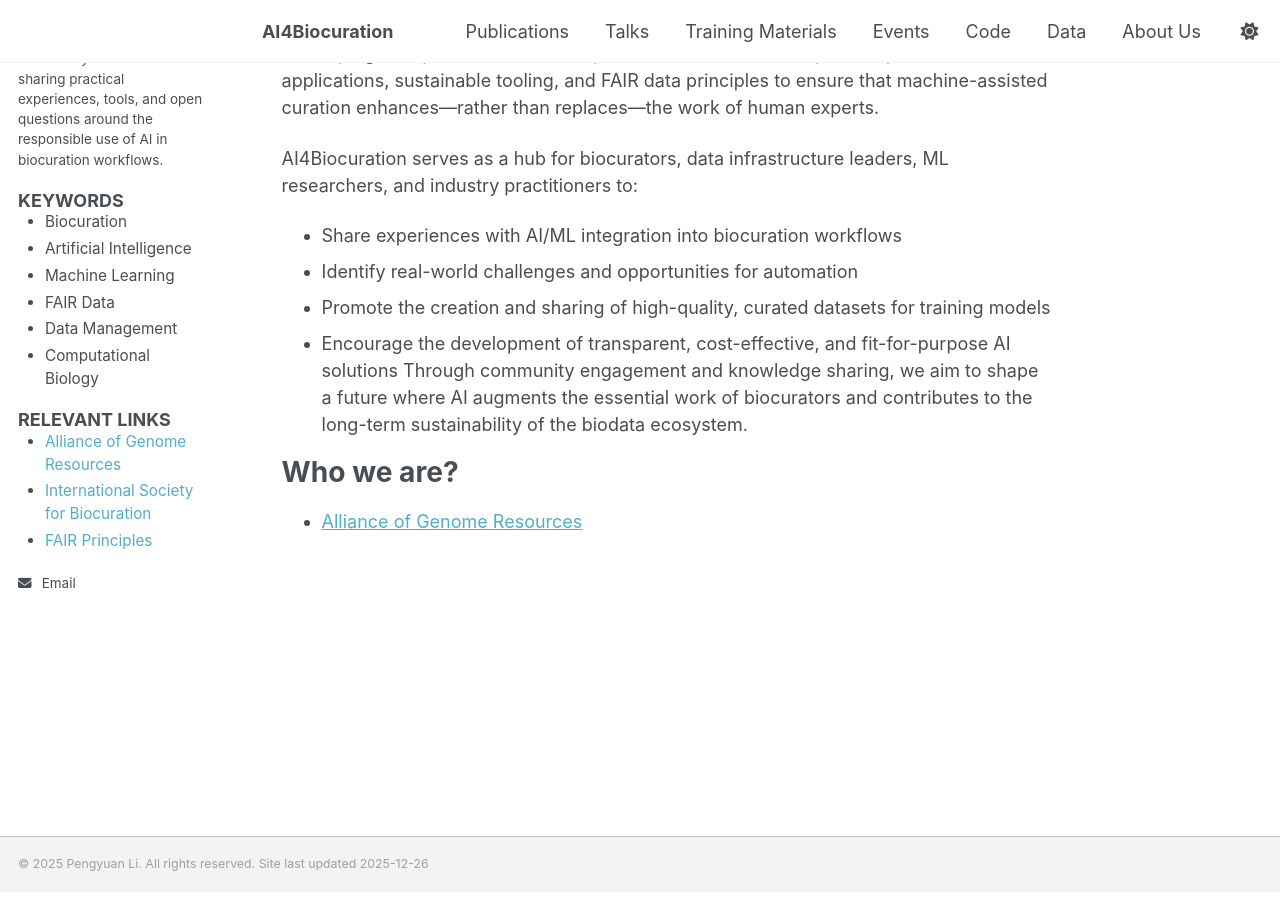
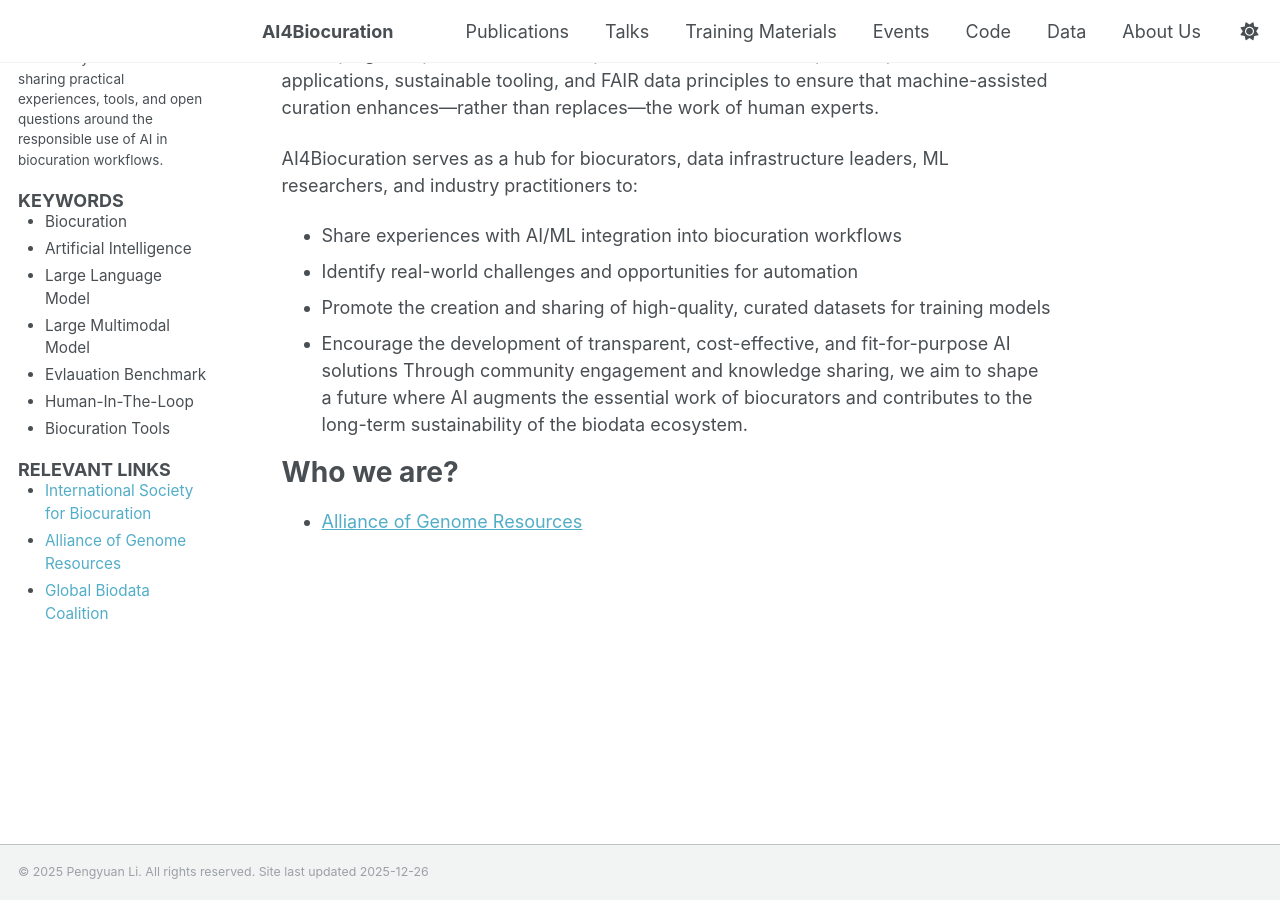
Before and after one commit to AI4BioCuration/AI4BioCuration.github.io, a Jekyll site: the page built from _pages/about.md, in a window 1280 px wide and 900 px high, scrolled down 319 px. Built offline with Jekyll 4.4.1, drawn with Linux system fonts in a browser that asks for light colours.

Commit message:
Update _config.yml

```diff
--- a/_config.yml
+++ b/_config.yml
@@ -29,24 +29,25 @@ author:
   location         : #"Earth"
   employer         : #"Red Brick University"
   uri              : # URL
-  email            : "pengyuan@ibm.com"
+  email            : # "pengyuan@ibm.com"
 
   # Add custom fields
   keywords:
     - "Biocuration"
     - "Artificial Intelligence"
-    - "Machine Learning"
-    - "FAIR Data"
-    - "Data Management"
-    - "Computational Biology"
+    - "Large Language Model"
+    - "Large Multimodal Model"
+    - "Evlauation Benchmark"
+    - "Human-In-The-Loop"
+    - "Biocuration Tools"
 
   relevant_links:
+    - title: "International Society for Biocuration"
+      url: "https://www.biocuration.org"
     - title: "Alliance of Genome Resources"
       url: "https://www.alliancegenome.org"
-    - title: "International Society for Biocuration"
-      url: "https://www.biocuration.org"
-    - title: "FAIR Principles"
-      url: "https://www.go-fair.org"
+    - title: "Global Biodata Coalition"
+      url: "https://globalbiodata.org/"
 
   # Social media
   facebook         : # Username
```
